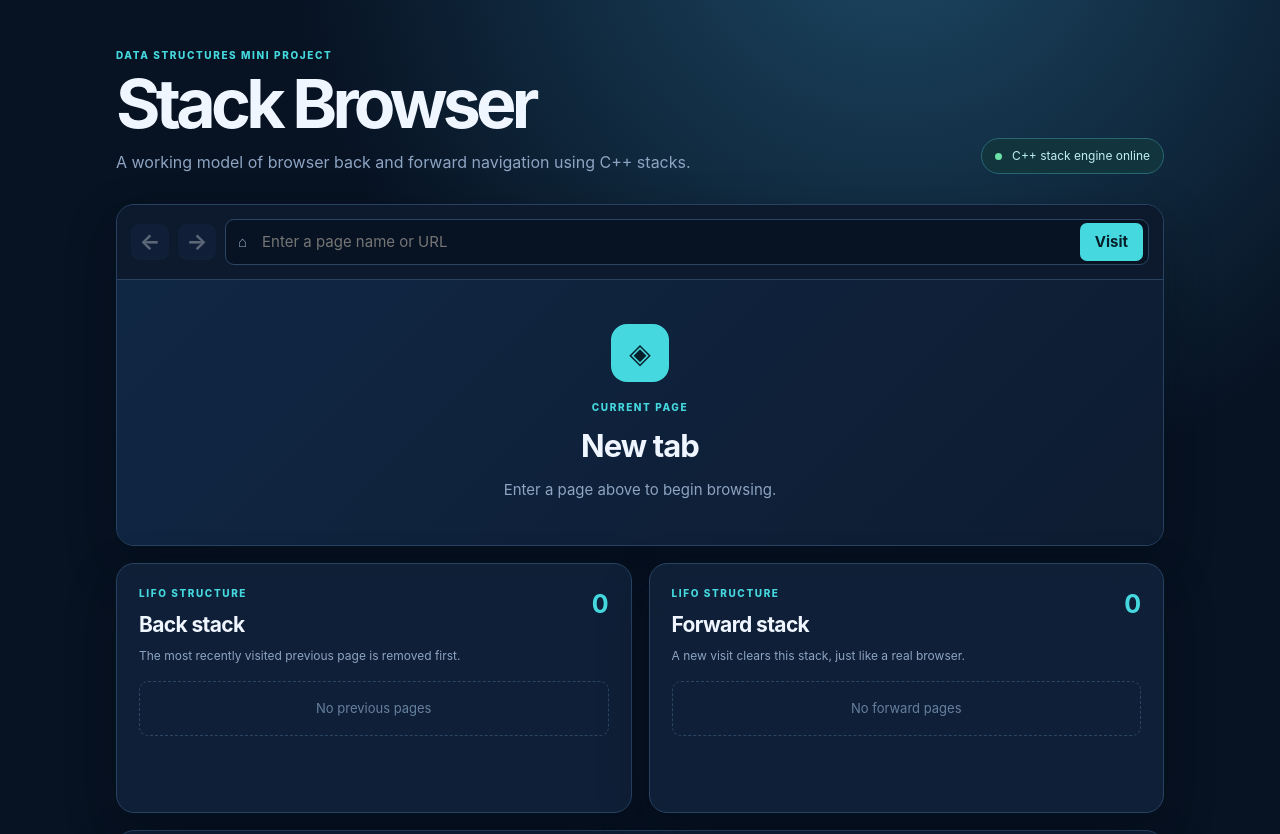
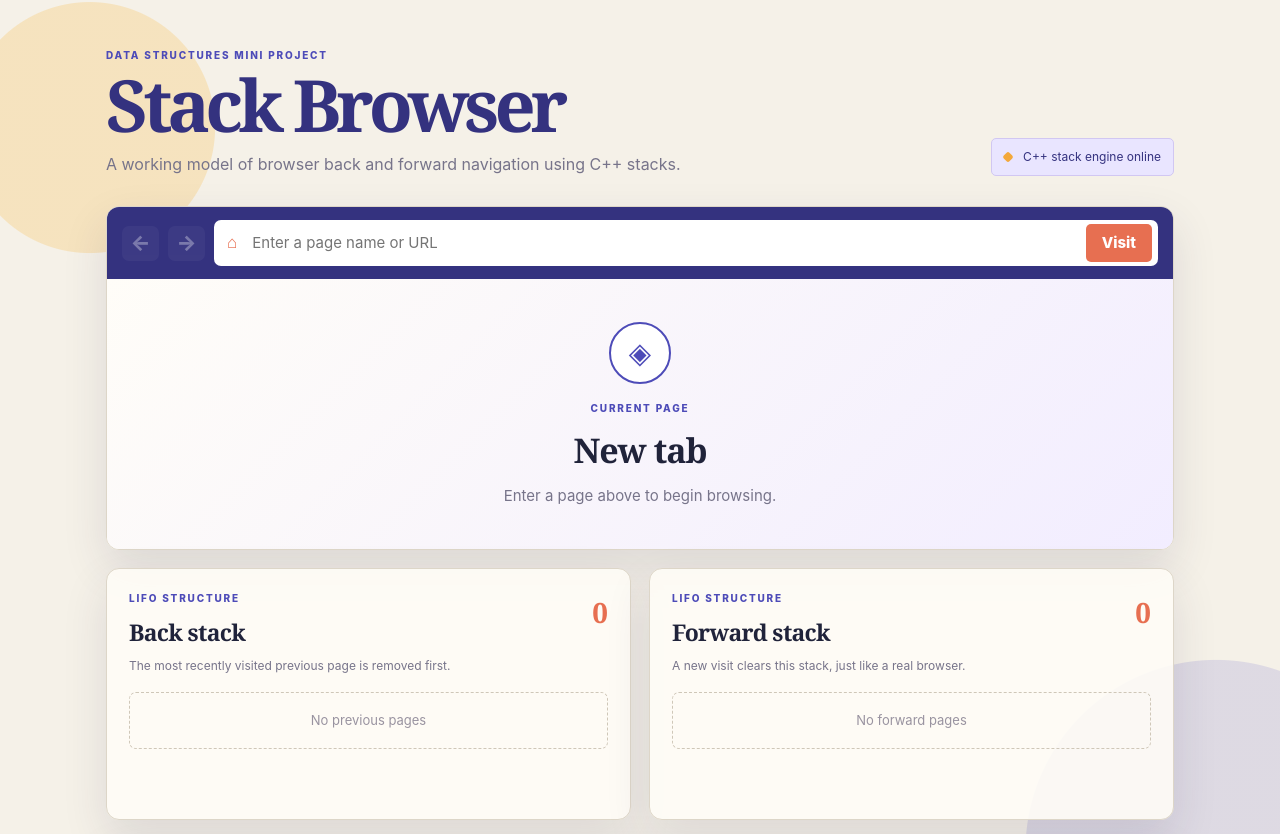
Before and after one commit to prashantiron2-lab/BACK_STACK, a website: page public/index.html in a window 1280 px wide. Shown: the top 834 px of the page. Drawn offline with Linux system fonts and the light colour scheme.

Commit message:
Redesign browser stack interface

```diff
--- a/public/styles.css
+++ b/public/styles.css
@@ -1,21 +1,81 @@
-:root { color-scheme: dark; --bg:#071222; --panel:#102139; --panel2:#172d49; --line:#284362; --text:#f0f6ff; --muted:#8da4c2; --cyan:#45d9df; --orange:#ffb65f; --pink:#ec80ad; }
-* { box-sizing:border-box; }
-body { margin:0; min-height:100vh; color:var(--text); background:radial-gradient(circle at 70% -10%,#1d4965,transparent 42%),var(--bg); font:15px/1.5 Inter,ui-sans-serif,system-ui,sans-serif; }
-.shell { max-width:1100px; margin:auto; padding:48px 26px 28px; }
-.hero { display:flex; justify-content:space-between; align-items:end; gap:20px; margin-bottom:30px; }
-.eyebrow { color:var(--cyan); font-size:10px; font-weight:800; letter-spacing:.16em; text-transform:uppercase; margin:0 0 8px; }
-h1 { font-size:clamp(40px,6vw,68px); letter-spacing:-.07em; line-height:.95; margin:0; }
-h2 { font-size:21px; letter-spacing:-.03em; margin:0; }
-.subtitle { color:var(--muted); margin:14px 0 0; font-size:16px; }
-.badge { background:#12343d; border:1px solid #276774; border-radius:99px; color:#bfeff1; padding:8px 13px; white-space:nowrap; font-size:12px; }.badge span { display:inline-block; width:7px; height:7px; border-radius:50%; background:#6be3a6; margin-right:7px; }
-.card { background:rgba(16,33,57,.92); border:1px solid var(--line); border-radius:18px; box-shadow:0 20px 50px #02081355; }
-.browser { overflow:hidden; }
-.toolbar { display:flex; gap:9px; align-items:center; padding:14px; border-bottom:1px solid var(--line); background:#0d1a2e; }
-.icon-button,.visit { border:0; cursor:pointer; font:inherit; font-weight:750; }
-.icon-button { width:38px; height:36px; border-radius:9px; color:var(--text); background:var(--panel2); font-size:22px; }.icon-button:disabled { opacity:.35; cursor:not-allowed; }
-form { display:flex; flex:1; align-items:center; gap:8px; background:#071322; border:1px solid #2b4665; border-radius:9px; padding:3px 5px 3px 12px; }.lock { color:var(--muted); } input { min-width:0; flex:1; border:0; outline:0; background:transparent; color:var(--text); font:inherit; padding:7px; }.visit { color:#06202b; background:var(--cyan); border-radius:7px; padding:8px 15px; }
-.page-view { min-height:265px; display:grid; place-content:center; justify-items:center; text-align:center; padding:34px; background:linear-gradient(135deg,#102744,#0e1c31); }.page-icon { display:grid; place-items:center; width:58px; height:58px; border-radius:16px; color:#06202b; background:var(--cyan); font-size:28px; margin-bottom:18px; }.page-view h2 { font-size:31px; max-width:760px; overflow-wrap:anywhere; }.page-view #message { color:var(--muted); margin:10px 0 0; }
-.dashboard { display:grid; grid-template-columns:1fr 1fr; gap:17px; margin-top:17px; }.stack-card { padding:22px; min-height:250px; }.section-heading { display:flex; justify-content:space-between; align-items:start; }.section-heading strong { color:var(--cyan); font-size:25px; }.helper { color:var(--muted); font-size:12px; margin:6px 0 16px; }.stack-list { display:flex; flex-direction:column-reverse; gap:7px; }.stack-list.empty { color:#66809f; font-size:13px; border:1px dashed #2b4562; border-radius:9px; padding:17px; text-align:center; }.stack-item { display:flex; justify-content:space-between; gap:10px; padding:10px 12px; border:1px solid #2b4665; border-radius:8px; background:#152b47; overflow:hidden; }.stack-item:first-child { border-color:#45d9df; box-shadow:0 0 0 1px #45d9df33; }.stack-item span { overflow:hidden; text-overflow:ellipsis; white-space:nowrap; }.stack-item small { color:var(--cyan); white-space:nowrap; }
-.explain { display:grid; grid-template-columns:230px 1fr; gap:24px; padding:22px; margin-top:17px; }.rules { display:grid; grid-template-columns:repeat(3,1fr); gap:10px; }.rules div { padding:12px; border-radius:9px; background:#142b47; }.rules b { display:block; color:var(--orange); margin-bottom:5px; }.rules span { color:var(--muted); font-size:12px; }
-footer { display:flex; justify-content:space-between; color:var(--muted); font-size:11px; padding:16px 3px; }
-@media(max-width:750px) { .shell{padding:30px 15px}.hero{align-items:start;flex-direction:column}.dashboard,.explain{grid-template-columns:1fr}.rules{grid-template-columns:1fr}.toolbar{flex-wrap:wrap}form{order:2;flex-basis:100%}footer{flex-direction:column;gap:7px} }
+:root {
+  color-scheme: light;
+  --paper: #f5f1e8;
+  --white: #fffdf8;
+  --ink: #20233a;
+  --muted: #77748a;
+  --indigo: #4d4bb8;
+  --indigo-dark: #34327f;
+  --amber: #f3a83b;
+  --coral: #e76f51;
+  --line: #ddd6c8;
+  --shadow: 0 18px 45px rgba(49, 43, 82, .12);
+}
+
+* { box-sizing: border-box; }
+
+body {
+  margin: 0;
+  min-height: 100vh;
+  color: var(--ink);
+  background:
+    radial-gradient(circle at 7% 12%, #f7c76c55 0 125px, transparent 126px),
+    radial-gradient(circle at 95% 80%, #afabd955 0 190px, transparent 191px),
+    var(--paper);
+  font: 15px/1.5 Inter, ui-sans-serif, system-ui, sans-serif;
+}
+
+.shell { max-width: 1120px; margin: auto; padding: 48px 26px 32px; }
+.hero { display: flex; justify-content: space-between; align-items: end; gap: 24px; margin-bottom: 30px; }
+.eyebrow { color: var(--indigo); font-size: 10px; font-weight: 850; letter-spacing: .18em; margin: 0 0 9px; text-transform: uppercase; }
+h1 { color: var(--indigo-dark); font-family: Georgia, serif; font-size: clamp(42px, 6vw, 72px); letter-spacing: -.07em; line-height: .9; margin: 0; }
+h2 { color: var(--ink); font-family: Georgia, serif; font-size: 23px; letter-spacing: -.03em; margin: 0; }
+.subtitle { color: var(--muted); font-size: 16px; margin: 15px 0 0; }
+.badge { border: 1px solid #d1c7f2; border-radius: 5px; color: var(--indigo-dark); background: #e9e5ff; font-size: 12px; padding: 9px 12px; white-space: nowrap; }
+.badge span { display: inline-block; width: 8px; height: 8px; border-radius: 2px; background: var(--amber); margin-right: 8px; transform: rotate(45deg); }
+
+.card { background: rgba(255, 253, 248, .88); border: 1px solid var(--line); border-radius: 13px; box-shadow: var(--shadow); }
+.browser { overflow: hidden; }
+.toolbar { display: flex; align-items: center; gap: 9px; padding: 13px 15px; background: var(--indigo-dark); }
+.icon-button, .visit { border: 0; cursor: pointer; font: inherit; font-weight: 800; }
+.icon-button { width: 37px; height: 35px; border-radius: 7px; color: #fff; background: #ffffff20; font-size: 21px; }
+.icon-button:hover:not(:disabled) { background: #ffffff35; }
+.icon-button:disabled { cursor: not-allowed; opacity: .35; }
+form { display: flex; flex: 1; align-items: center; gap: 8px; border: 1px solid #ffffff44; border-radius: 7px; background: #fff; padding: 3px 5px 3px 12px; }
+.lock { color: var(--coral); font-size: 17px; }
+input { min-width: 0; flex: 1; border: 0; outline: 0; color: var(--ink); background: transparent; font: inherit; padding: 7px; }
+.visit { border-radius: 5px; color: #fff; background: var(--coral); padding: 8px 16px; }
+.visit:hover { background: #cf5840; }
+.page-view { min-height: 270px; display: grid; place-content: center; justify-items: center; padding: 34px; text-align: center; background: linear-gradient(135deg, #fffdf8, #f2edff); }
+.page-icon { display: grid; place-items: center; width: 62px; height: 62px; border: 2px solid var(--indigo); border-radius: 50%; color: var(--indigo); background: #fff; font-size: 29px; margin-bottom: 17px; }
+.page-view h2 { max-width: 760px; font-size: 34px; overflow-wrap: anywhere; }
+.page-view #message { color: var(--muted); margin: 9px 0 0; }
+
+.dashboard { display: grid; grid-template-columns: 1fr 1fr; gap: 18px; margin-top: 18px; }
+.stack-card { min-height: 252px; padding: 22px; }
+.section-heading { display: flex; align-items: start; justify-content: space-between; }
+.section-heading strong { color: var(--coral); font-family: Georgia, serif; font-size: 28px; }
+.helper { color: var(--muted); font-size: 12px; margin: 7px 0 17px; }
+.stack-list { display: flex; flex-direction: column-reverse; gap: 8px; }
+.stack-list.empty { border: 1px dashed #cfc7b8; border-radius: 7px; color: #9993a0; font-size: 13px; padding: 18px; text-align: center; }
+.stack-item { display: flex; justify-content: space-between; gap: 10px; border: 1px solid #ded7ca; border-radius: 7px; background: #fff; padding: 10px 12px; overflow: hidden; }
+.stack-item:first-child { border-color: var(--amber); box-shadow: 3px 3px 0 #f3a83b33; }
+.stack-item span { overflow: hidden; text-overflow: ellipsis; white-space: nowrap; }
+.stack-item small { color: var(--indigo); font-size: 9px; font-weight: 850; white-space: nowrap; }
+
+.explain { display: grid; grid-template-columns: 235px 1fr; gap: 25px; margin-top: 18px; padding: 22px; }
+.rules { display: grid; grid-template-columns: repeat(3, 1fr); gap: 10px; }
+.rules div { border-left: 3px solid var(--amber); border-radius: 4px; background: #f8f4ec; padding: 12px; }
+.rules b { display: block; color: var(--indigo-dark); margin-bottom: 5px; }
+.rules span { color: var(--muted); font-size: 12px; }
+footer { display: flex; justify-content: space-between; color: var(--muted); font-size: 11px; padding: 17px 3px; }
+
+@media (max-width: 750px) {
+  .shell { padding: 30px 15px; }
+  .hero { align-items: start; flex-direction: column; }
+  .dashboard, .explain { grid-template-columns: 1fr; }
+  .rules { grid-template-columns: 1fr; }
+  .toolbar { flex-wrap: wrap; }
+  form { order: 2; flex-basis: 100%; }
+  footer { flex-direction: column; gap: 7px; }
+}
```
